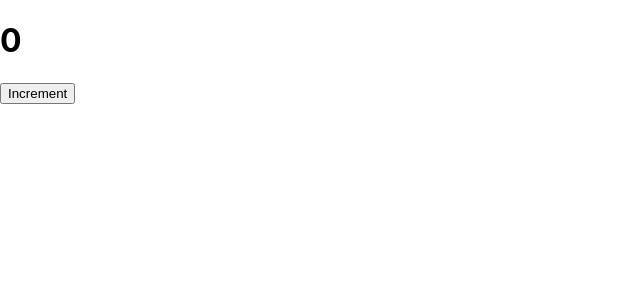
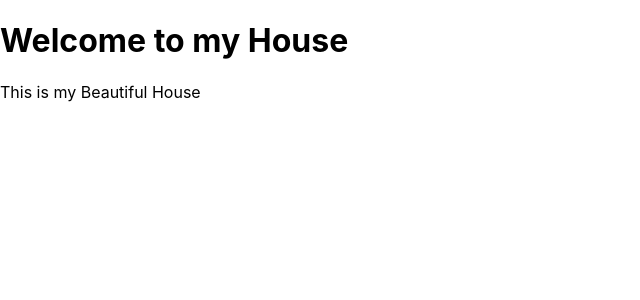
Before and after one commit to MayurArchives/react, a React (Create React App) app: page / in a window 1280 px wide. Shown: the top 300 px of the page, without its empty margins (0-640 px from the left). Built offline with nearby package versions, Linux system fonts and the light colour scheme.

Commit message:
Fragments

```diff
--- a/src/App.jsx
+++ b/src/App.jsx
@@ -14,6 +14,7 @@ import Usergreeting from './components/Usergreeting';
 import NameList from './components/NameList';
 import BasicComponent from './components/BasicComponent';
 import MyComponent from './components/MyComponent';
+import ReactFragment from './components/ReactFragment';
 
 
 
@@ -43,7 +44,8 @@ class App extends Component {
                 {/* <Usergreeting /> */}
                 {/* <NameList /> */}
                 {/* <BasicComponent /> */}
-                <MyComponent />
+                {/* <MyComponent /> */}
+                <ReactFragment />
 
 
 
--- /dev/null
+++ b/src/components/ReactFragment.jsx
@@ -0,0 +1,12 @@
+import React from 'react'
+
+function ReactFragment() {
+    return (
+        <React.Fragment>
+            <h1>Welcome to my House</h1>
+            <p> This is my Beautiful House</p>
+        </React.Fragment>
+    )
+}
+
+export default ReactFragment
```
